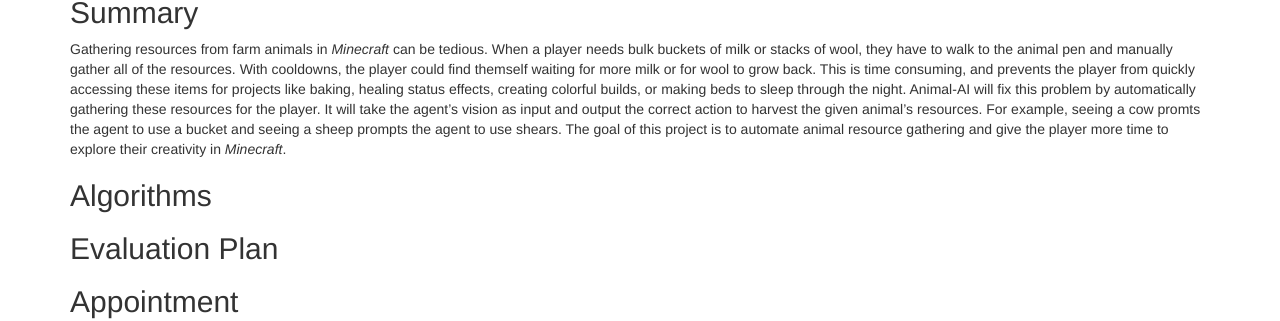
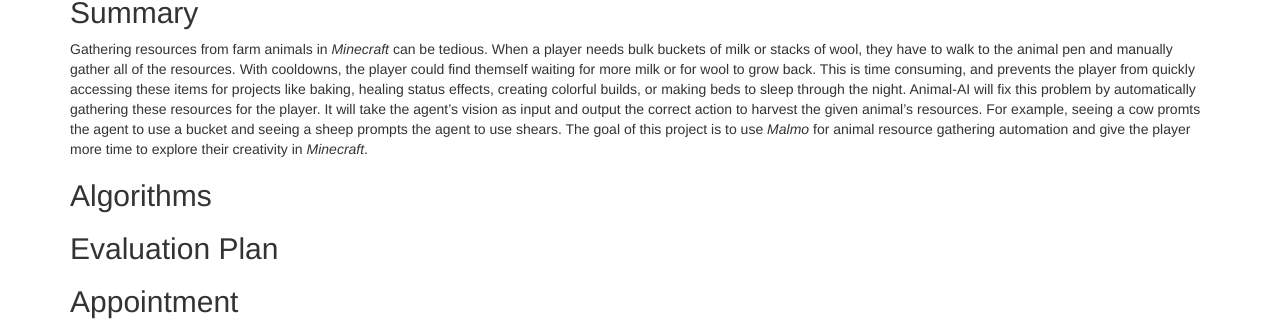
Before and after one commit to brandonmeyer/BarnyardBot, a Jekyll site: the page built from docs/proposal.md, in a window 1280 px wide. Shown: the part 177-498 px from the top of the page. Built offline with Jekyll 4.4.1, drawn with Linux system fonts in a browser that asks for light colours.

Commit message:
Update proposal.md

```diff
--- a/docs/proposal.md
+++ b/docs/proposal.md
@@ -4,7 +4,7 @@
 ---
 
 ## Summary
-Gathering resources from farm animals in *Minecraft* can be tedious. When a player needs bulk buckets of milk or stacks of wool, they have to walk to the animal pen and manually gather all of the resources. With cooldowns, the player could find themself waiting for more milk or for wool to grow back. This is time consuming, and prevents the player from quickly accessing these items for projects like baking, healing status effects, creating colorful builds, or making beds to sleep through the night. Animal-AI will fix this problem by automatically gathering these resources for the player. It will take the agent's vision as input and output the correct action to harvest the given animal's resources. For example, seeing a cow promts the agent to use a bucket and seeing a sheep prompts the agent to use shears. The goal of this project is to automate animal resource gathering and give the player more time to explore their creativity in *Minecraft*.
+Gathering resources from farm animals in *Minecraft* can be tedious. When a player needs bulk buckets of milk or stacks of wool, they have to walk to the animal pen and manually gather all of the resources. With cooldowns, the player could find themself waiting for more milk or for wool to grow back. This is time consuming, and prevents the player from quickly accessing these items for projects like baking, healing status effects, creating colorful builds, or making beds to sleep through the night. Animal-AI will fix this problem by automatically gathering these resources for the player. It will take the agent's vision as input and output the correct action to harvest the given animal's resources. For example, seeing a cow promts the agent to use a bucket and seeing a sheep prompts the agent to use shears. The goal of this project is to use *Malmo* for animal resource gathering automation and give the player more time to explore their creativity in *Minecraft*.
 
 
 ## Algorithms
```
